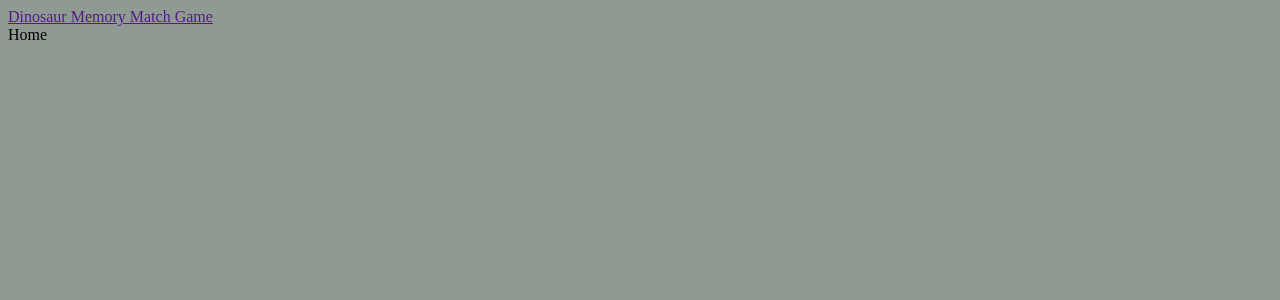
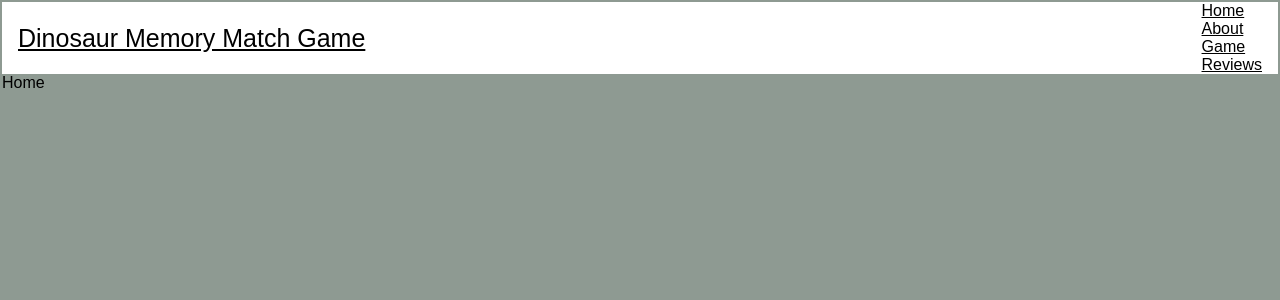
Before and after one commit to abigeez/Garner_Abigail_MemoryGameApp_Capstone, a React (Vite) app: page / in a window 1280 px wide. Shown: the top 300 px of the page. Built offline with nearby package versions, Linux system fonts and the light colour scheme.

Commit message:
added more css to navbar

```diff
--- a/src/components/Navbar.css
+++ b/src/components/Navbar.css
@@ -0,0 +1,37 @@
+*{
+    box-sizing: border-box;
+}
+
+body{
+    margin:2px;
+    font-family: Arial, Helvetica, sans-serif;
+}
+
+.navBar{
+    background-color:white;
+    color:black;
+    display:flex;
+    position:sticky;
+    align-items:center;
+    justify-content: space-between;
+    column-gap: 20px;
+    padding: 0 1rem;
+
+}
+.navBar ul{
+padding:0;
+margin:0;
+list-style: none;
+
+
+}
+
+.navBar a{
+    color:inherit;
+
+}
+
+.siteName{
+
+   font-size:25px;
+}
--- a/src/components/Navbar.jsx
+++ b/src/components/Navbar.jsx
@@ -5,8 +5,15 @@ import "../components/Navbar.css"
 export default function Navbar() {
 
   return <nav className="navBar">
-<a href ="">Dinosaur Memory Match Game</a>
-
+<a href ="/" className="siteName">Dinosaur Memory Match Game</a>
+<ul>
+  <li>
+    <a href ="/">Home</a> </li>
+   <li> <a href ="/instructions">About</a></li>
+    <li><a href ="/playgame">Game</a></li>
+   <li> <a href ="/reviews">Reviews</a>
+  </li>
+</ul>
   </nav>
 
 
```
